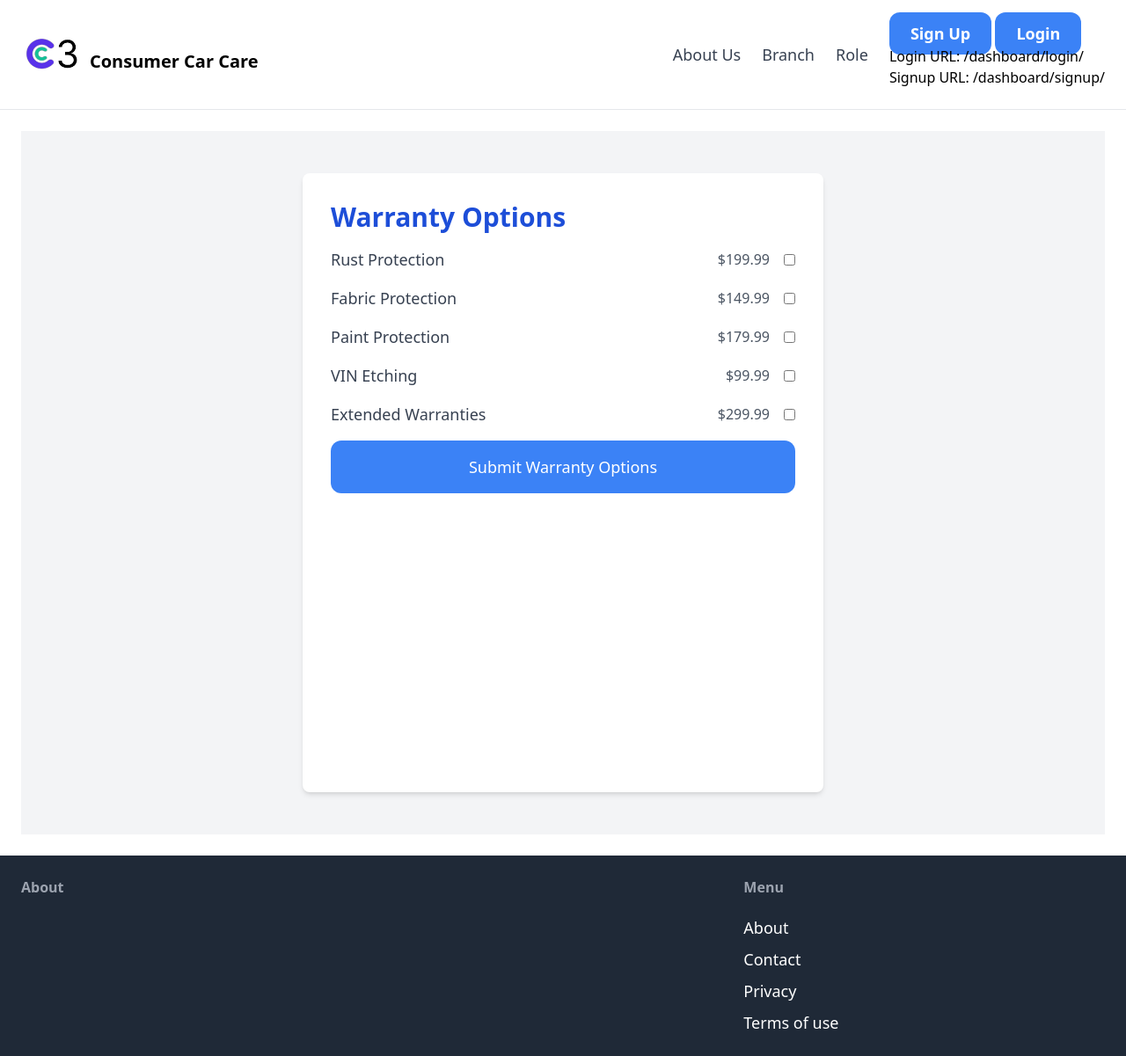
After one commit to okhafagy/btm419-capstone, a Django app: page /dashboard/warranty/ in a window 1280 px wide. The commit adds this page. Shown: the whole page at 88% size. Run offline with Django 5.2, Linux system fonts and the light colour scheme; the visitor is signed in with stand-in values (Sample User, id 1); some libraries are stand-ins or nearby versions.

```diff
--- a/btm419capstone/btmcapstone/btmcapstone/urls.py
+++ b/btm419capstone/btmcapstone/btmcapstone/urls.py
@@ -22,7 +22,6 @@ from dashboard.views import index, contact
 
 urlpatterns = [
     path('admin/', admin.site.urls),
-    path('', include('dashboard.urls')),
     path('dashboard/', include('dashboard.urls')),
 
 ] + static(settings.MEDIA_URL, document_root=settings.MEDIA_ROOT)
--- a/btm419capstone/btmcapstone/dashboard/templates/dashboard/base.html
+++ b/btm419capstone/btmcapstone/dashboard/templates/dashboard/base.html
@@ -35,6 +35,9 @@
             <div class="ml-6">
                 <a href="{% url 'dashboard:signup' %}" class="px-6 py-3 text-lg font-semibold bg-blue-500 text-white rounded-xl hover:bg-blue-700 hover:underline">Sign Up</a>
                 <a href="{% url 'dashboard:login' %}" class="px-6 py-3 text-lg font-semibold bg-blue-500 text-white rounded-xl hover:bg-blue-700 hover:underline">Login</a>
+                <!-- Debug: Show the actual URLs -->
+                <p>Login URL: {% url 'dashboard:login' %}</p>
+                <p>Signup URL: {% url 'dashboard:signup' %}</p>
             </div>
         </nav>
 
--- a/btm419capstone/btmcapstone/dashboard/templates/dashboard/sales.html
+++ b/btm419capstone/btmcapstone/dashboard/templates/dashboard/sales.html
@@ -53,7 +53,7 @@
                 <p class="text-4xl font-bold">104</p>
             </div>
             <div class="bg-white p-6 rounded-lg shadow-md">
-                <a href="#" class="block hover:underline">
+                <a href="{% url 'dashboard:warranty' %}" class="block hover:underline">
                     <h2 class="text-lg font-semibold">Warranty</h2>
                 </a>
                 <p class="text-4xl font-bold">34</p>
--- /dev/null
+++ b/btm419capstone/btmcapstone/dashboard/templates/dashboard/warranty.html
@@ -0,0 +1,41 @@
+{% extends 'dashboard/base.html' %}
+
+{% block title %}Warranty Options{% endblock %}
+
+{% block content %}
+<div class="flex justify-center min-h-screen py-12 px-6 bg-gray-100">
+    <div class="w-full md:w-1/2 p-8 bg-white rounded-lg shadow-md">
+        <h1 class="text-3xl font-semibold mb-4 text-blue-700">Warranty Options</h1>
+
+        <form method="POST">
+            {% csrf_token %}
+
+            {% for label, details in warranty_options.items %}
+            <div class="mb-4 flex justify-between items-center">
+                <label class="text-lg font-medium text-gray-700">{{ label }}</label>
+                <div class="flex items-center space-x-4">
+                    <span class="text-gray-600">${{ details.price }}</span>
+                    <input type="checkbox" name="warranty_choices" value="{{ label }}">
+                </div>
+            </div>
+            {% endfor %}
+
+            {% if selected_warranties %}
+                <div class="mb-4 p-4 bg-green-100 rounded">
+                    <p class="text-green-700 font-medium">Selected Warranties:</p>
+                    <ul class="list-disc list-inside">
+                        {% for warranty in selected_warranties %}
+                            <li>{{ warranty }}</li>
+                        {% endfor %}
+                    </ul>
+                    <p class="mt-2 text-green-800 font-semibold">Total: ${{ total_price }}</p>
+                </div>
+            {% endif %}
+
+            <button type="submit" class="py-4 px-8 text-lg bg-blue-500 text-white rounded-xl hover:bg-blue-700 w-full">
+                Submit Warranty Options
+            </button>
+        </form>
+    </div>
+</div>
+{% endblock %}
--- a/btm419capstone/btmcapstone/dashboard/urls.py
+++ b/btm419capstone/btmcapstone/dashboard/urls.py
@@ -2,6 +2,7 @@ from django.contrib.auth import views as auth_views
 from django.urls import path
 
 from . import views
+from .views import warranty_view
 
 app_name = 'dashboard'
 
@@ -19,4 +20,5 @@ urlpatterns = [
     path('new-product/', views.new_product, name='newproduct'),
     path('products/', views.product_list_view, name='product'),
     path('login/', views.login_view, name='login'),
+    path('warranty/', warranty_view, name='warranty'),
 ]
--- a/btm419capstone/btmcapstone/dashboard/views.py
+++ b/btm419capstone/btmcapstone/dashboard/views.py
@@ -7,8 +7,8 @@ from .models import Product
 
 # Login view
 def login_view(request):
-    if request.user.is_authenticated:
-        return redirect('dashboard:index')  # Redirect to index (which has the dashboard)
+    # if request.user.is_authenticated:
+    #     return redirect('dashboard:index')  # Redirect to index (which has the dashboard)
 
     if request.method == 'POST':
         form = LoginForm(request.POST)
@@ -29,6 +29,7 @@ def login_view(request):
 
 # Signup view
 def signup(request):
+
     if request.method == 'POST':
         form = SignupForm(request.POST)
         if form.is_valid():
@@ -113,3 +114,28 @@ def new_product_view(request):
 def product_list_view(request):
     products = Product.objects.all()
     return render(request, 'dashboard/product.html', {'products': products})
+
+@login_required
+def warranty_view(request):
+    warranty_options = {
+        "Rust Protection": {"value": "Rust protection", "price": 199.99},
+        "Fabric Protection": {"value": "Fabric protection", "price": 149.99},
+        "Paint Protection": {"value": "Paint protection", "price": 179.99},
+        "VIN Etching": {"value": "VIN etching", "price": 99.99},
+        "Extended Warranties": {"value": "Extended warranties", "price": 299.99},
+    }
+
+    selected_warranties = []
+    total_price = 0.0
+
+    if request.method == 'POST':
+        selected_warranties = request.POST.getlist('warranty_choices')
+        for item in selected_warranties:
+            if item in warranty_options:
+                total_price += warranty_options[item]["price"]
+
+    return render(request, 'dashboard/warranty.html', {
+        'warranty_options': warranty_options,
+        'selected_warranties': selected_warranties,
+        'total_price': round(total_price, 2),
+    })
```
Also changed, not shown: btm419capstone/btmcapstone/dashboard/templates/dashboard/index.html (+12 -2 lines).
